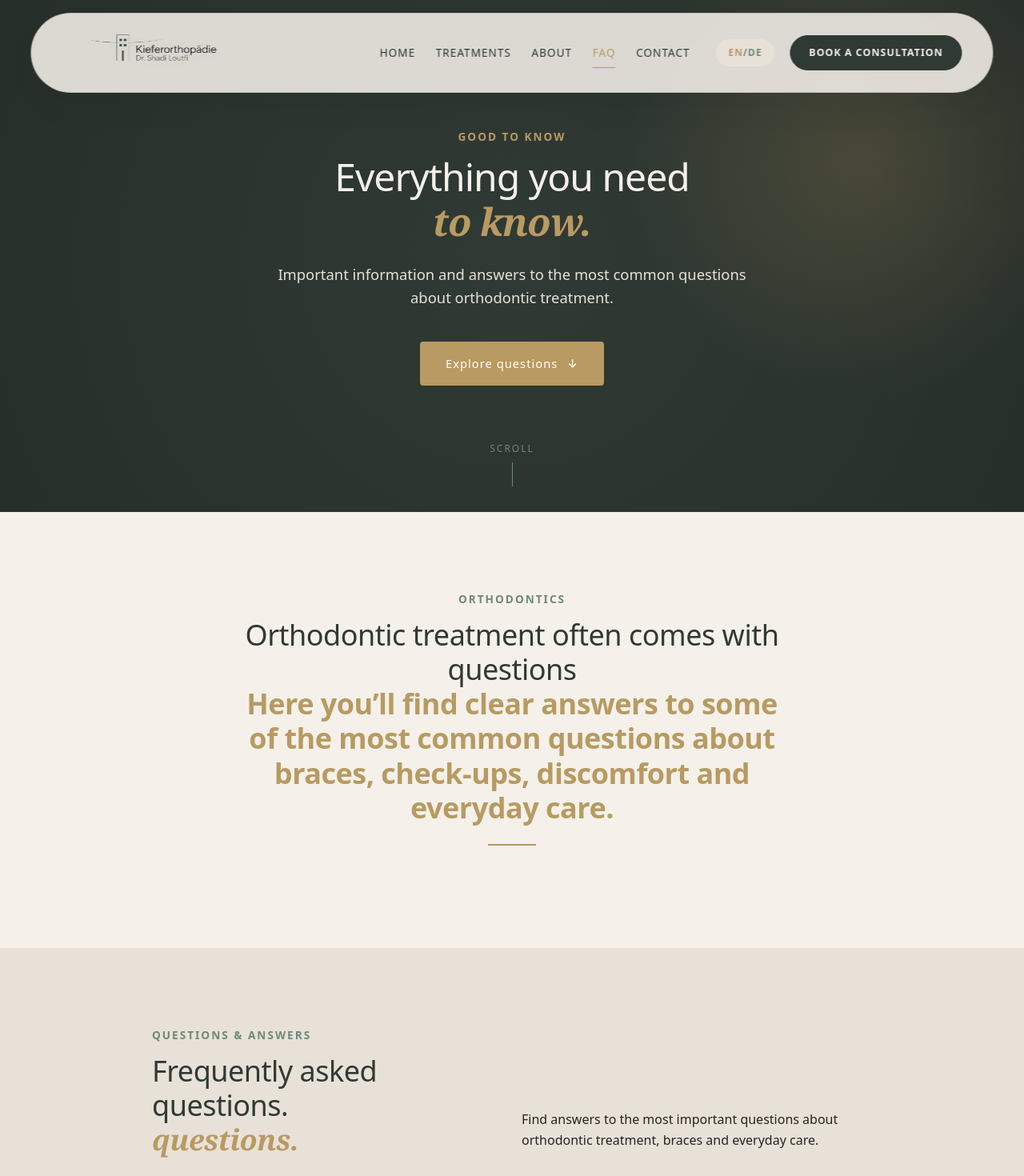
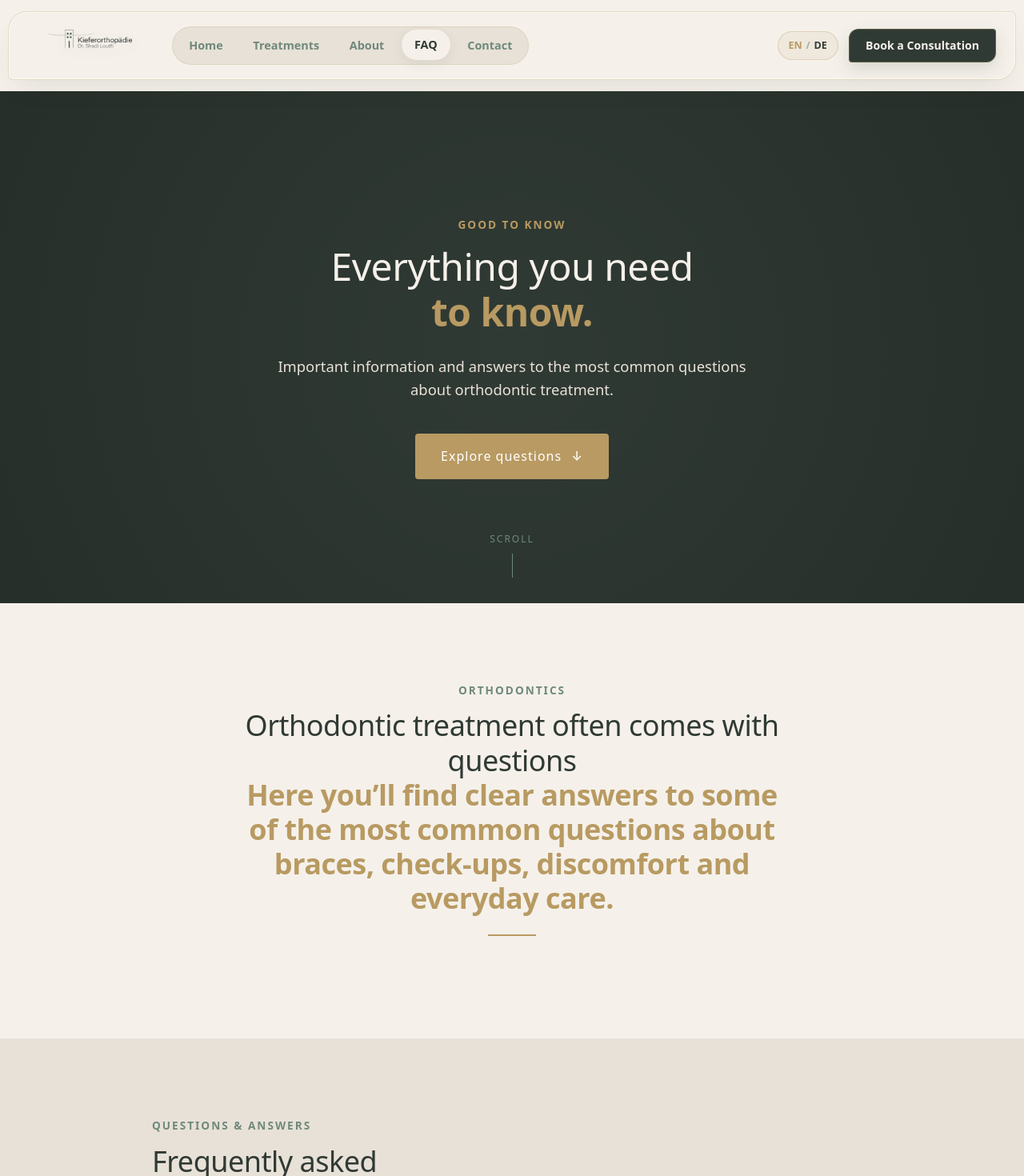
Before and after one commit to ESBER123/Dr.shadi, a React (Vite) app: page /faq in a window 1280 px wide. Shown: the top 1470 px of the page at 80% size. Built offline with nearby package versions, Linux system fonts and the light colour scheme.

Commit message:
Modifying the style and files

```diff
--- a/src/assets/styles/App.css
+++ b/src/assets/styles/App.css
@@ -1,34 +1,25 @@
-/* ==========================================================================
-   Modern Editorial & Luxury Aesthetic (Extra Large Logo Version - Responsive)
-   Theme: High Contrast Ivory & Deep Forest Charcoal
-   ========================================================================== */
+/* ==========================================================
+   BESPOKE ORGANIC-LUXE NAVBAR - Orthodontics & Bio-Glass
+   ========================================================== */
 
 :root {
-  /* Color Palette Variables */
-  --bg-main: #f5f1ea; /* Warm Ivory Base */
-  --bg-alt: #e8e1d8; /* Greige Section Background */
-  --fg-main: #252525; /* Deep Charcoal */
-  --fg-alt: #6f897b; /* Muted Sage */
-  --primary: #303a34; /* Deep Olive Charcoal */
-  --secondary: #b89a62; /* Champagne Gold */
-  --accent-gold: #d4af37; /* Highlight Accent Gold */
-  --glass-bg: rgba(245, 241, 234, 0.88);
-  --border-subtle: rgba(48, 58, 52, 0.15);
-  --transition-smooth: all 0.4s cubic-bezier(0.16, 1, 0.3, 1);
-}
+  /* نظام الألوان المطلوب */
+  --foreground: #252525; /* Deep charcoal */
+  --background: #f5f1ea; /* Warm ivory/cream */
+  --primary: #303a34; /* Deep olive-charcoal */
+  --secondary: #b89a62; /* Champagne/gold */
+  --background-alt: #e8e1d8; /* Soft greige */
+  --foreground-alt: #6f897b; /* Muted sage */
 
-/* Reset & Base Setup */
-*,
-*::before,
-*::after {
-  box-sizing: border-box;
-  margin: 0;
-  padding: 0;
+  /* إعدادات الشكل الغريب المريح */
+  --quirky-radius: 24px 6px 24px 6px;
+  --quirky-radius-hover: 6px 24px 6px 24px;
 }
 
 body {
-  background-color: var(--bg-main);
-  color: var(--fg-main);
+  background-color: var(--background);
+  color: var(--foreground);
+  margin: 0;
   font-family:
     system-ui,
     -apple-system,
@@ -36,397 +27,218 @@
     "Segoe UI",
     Roboto,
     sans-serif;
-  overflow-x: hidden;
 }
 
-/* ==========================================================================
-   1. EDITORIAL HEADER (Floating Glass Capsule) - Responsive Ready
-   ========================================================================== */
+/* النافبار الرئيسية */
 .navbar {
-  position: fixed;
-  top: 1rem;
-  left: 50%;
-  transform: translateX(-50%);
-  width: min(94%, 1350px);
-  height: clamp(75px, 9vw, 100px);
-  background: var(--glass-bg);
-  backdrop-filter: blur(16px);
-  -webkit-backdrop-filter: blur(16px);
-  border: 1px solid var(--border-subtle);
-  border-radius: 100px;
-  padding: 0 clamp(1.2rem, 3vw, 2.5rem);
   display: flex;
   align-items: center;
   justify-content: space-between;
+  gap: 1.5rem;
+  position: sticky;
+  top: 14px;
+  margin: 14px auto;
+  max-width: 1260px;
+  padding: 0.75rem 1.5rem;
+  background: rgba(245, 241, 234, 0.88);
+  backdrop-filter: blur(18px);
+  -webkit-backdrop-filter: blur(18px);
+  border: 1.5px solid rgba(184, 154, 98, 0.28);
+  border-radius: var(--quirky-radius);
+  box-shadow:
+    0 16px 36px -12px rgba(48, 58, 52, 0.12),
+    0 0 0 1px rgba(255, 255, 255, 0.6) inset;
   z-index: 1000;
-  box-shadow: 0 20px 40px rgba(0, 0, 0, 0.04);
+  transition: all 0.45s cubic-bezier(0.16, 1, 0.3, 1);
 }
 
-.logo {
-  display: flex;
+.navbar:hover {
+  border-radius: var(--quirky-radius-hover);
+  border-color: rgba(184, 154, 98, 0.55);
+  box-shadow: 0 20px 45px -10px rgba(48, 58, 52, 0.18);
+}
+
+/* الشعار (تم التكبير هنا) */
+.logo a {
+  display: inline-flex;
   align-items: center;
 }
-
 .logo img {
-  height: clamp(48px, 6vw, 80px);
+  height: 52px; /* <-- تم التكبير من 40px إلى 52px */
+  max-height: 56px;
   width: auto;
   object-fit: contain;
-  transition: var(--transition-smooth);
-  filter: drop-shadow(0 2px 8px rgba(0, 0, 0, 0.07));
+  transition:
+    transform 0.4s cubic-bezier(0.34, 1.56, 0.64, 1),
+    filter 0.3s ease;
+  filter: drop-shadow(0 5px 8px rgba(48, 58, 52, 0.14));
+}
+.logo a:hover img {
+  transform: scale(1.08) rotate(-3deg);
+  filter: drop-shadow(0 10px 18px rgba(184, 154, 98, 0.4));
 }
 
-.logo img:hover {
-  transform: scale(1.05);
-}
-
+/* المنتصف (الروابط + الإجراءات) */
 .header-center {
   display: flex;
   align-items: center;
-  gap: 2rem;
+  justify-content: space-between;
+  flex: 1;
+  gap: 1.5rem;
 }
 
+/* كبسولة الروابط */
 .nav-links {
   display: flex;
   align-items: center;
-  gap: clamp(1rem, 2vw, 1.8rem);
+  gap: 0.35rem;
+  background: var(--background-alt);
+  padding: 4px;
+  border-radius: 9999px;
+  border: 1px solid rgba(184, 154, 98, 0.2);
 }
 
 .nav-links a {
   text-decoration: none;
-  color: var(--primary);
-  font-size: 0.85rem;
-  font-weight: 500;
-  letter-spacing: 1px;
-  text-transform: uppercase;
-  padding: 0.5rem 0;
-  position: relative;
-  transition: var(--transition-smooth);
+  color: var(--foreground-alt);
+  font-weight: 600;
+  font-size: 0.9rem;
+  padding: 0.45rem 1rem;
+  border-radius: 9999px;
+  transition: all 0.3s cubic-bezier(0.4, 0, 0.2, 1);
   white-space: nowrap;
-}
-
-.nav-links a::after {
-  content: "";
-  position: absolute;
-  bottom: 0;
-  inset-inline-end: 0;
-  width: 0%;
-  height: 1px;
-  background-color: var(--secondary);
-  transition: var(--transition-smooth);
-}
-
-.nav-links a:hover::after,
-.nav-links a.active::after {
-  width: 100%;
-  inset-inline-start: 0;
-  inset-inline-end: auto;
 }
 
 .nav-links a:hover,
 .nav-links a.active {
-  color: var(--secondary);
+  color: var(--primary);
+  background: var(--background);
+  box-shadow: 0 4px 14px rgba(48, 58, 52, 0.08);
+  transform: translateY(-1px);
 }
 
+/* قسم الأكشنات (اللغة + الحجز) */
 .header-actions {
   display: flex;
   align-items: center;
-  gap: clamp(0.6rem, 1.5vw, 1.2rem);
+  gap: 0.85rem;
 }
 
+/* زر تبديل اللغة */
 .language-switch {
-  background: var(--bg-alt);
-  border: none;
-  padding: 0.45rem 1rem;
-  border-radius: 50px;
-  font-size: 0.75rem;
+  display: inline-flex;
+  align-items: center;
+  gap: 0.3rem;
+  background: rgba(184, 154, 98, 0.1);
+  border: 1px solid rgba(184, 154, 98, 0.3);
+  padding: 0.45rem 0.8rem;
+  border-radius: 9999px;
+  cursor: pointer;
   font-weight: 700;
-  letter-spacing: 1px;
-  color: var(--fg-alt);
-  cursor: pointer;
-  transition: var(--transition-smooth);
+  font-size: 0.78rem;
+  color: var(--primary);
+  transition: all 0.3s ease;
 }
 
 .language-switch:hover {
-  background: var(--primary);
-  color: var(--bg-main);
+  background: rgba(184, 154, 98, 0.22);
+  transform: scale(1.05);
 }
 
 .language-switch span.active {
   color: var(--secondary);
+  font-weight: 800;
 }
 
+.language-divider {
+  color: var(--foreground-alt);
+  opacity: 0.6;
+}
+
+/* زر الحجز (CTA) */
 .header-cta {
+  display: inline-flex;
+  align-items: center;
+  justify-content: center;
+  text-decoration: none;
   background: var(--primary);
-  color: var(--bg-main);
-  padding: 0.7rem 1.4rem;
-  border-radius: 50px;
-  text-decoration: none;
-  font-size: 0.78rem;
+  color: var(--background);
   font-weight: 600;
-  letter-spacing: 1px;
-  text-transform: uppercase;
-  transition: var(--transition-smooth);
-  border: 1px solid var(--primary);
+  font-size: 0.88rem;
+  padding: 0.55rem 1.25rem;
+  border-radius: 12px 4px 12px 4px;
+  border: 1px solid rgba(184, 154, 98, 0.35);
+  box-shadow: 0 8px 20px rgba(48, 58, 52, 0.15);
+  transition: all 0.35s cubic-bezier(0.16, 1, 0.3, 1);
   white-space: nowrap;
 }
 
 .header-cta:hover {
-  background: transparent;
-  color: var(--primary);
-  box-shadow: 0 10px 20px rgba(48, 58, 52, 0.12);
+  background: linear-gradient(135deg, var(--primary), var(--secondary));
+  color: #ffffff;
+  border-radius: 4px 12px 4px 12px;
+  transform: translateY(-2px) scale(1.03);
+  box-shadow: 0 12px 28px rgba(184, 154, 98, 0.35);
 }
 
-/* ==========================================================================
-   2. HERO SECTION
-   ========================================================= */
-.good-hero {
-  position: relative;
-  min-height: 90vh;
-  padding-top: clamp(120px, 15vw, 170px);
-  padding-bottom: 4rem;
-  padding-inline: 1.5rem;
-  display: flex;
-  flex-direction: column;
-  align-items: center;
-  justify-content: center;
-  background-color: var(--primary);
-  color: var(--bg-main);
-  text-align: center;
-  overflow: hidden;
-}
+/* ==========================================================
+   RESPONSIVE DESIGN (تجاوب تام مع الأجهزة)
+   ========================================================== */
 
-.good-hero::before {
-  content: "";
-  position: absolute;
-  width: min(600px, 90vw);
-  height: min(600px, 90vw);
-  background: radial-gradient(
-    circle,
-    rgba(184, 154, 98, 0.25) 0%,
-    transparent 70%
-  );
-  top: -100px;
-  inset-inline-end: -100px;
-  border-radius: 50%;
-  pointer-events: none;
-}
-
-.good-hero-content {
-  position: relative;
-  z-index: 2;
-  max-width: 800px;
-  width: 100%;
-}
-
-.good-hero-content h1 {
-  font-size: clamp(2.1rem, 5vw, 4.5rem);
-  font-weight: 300;
-  line-height: 1.15;
-  letter-spacing: -1px;
-  margin-bottom: 1.5rem;
-}
-
-.good-hero-content h1 span {
-  font-style: italic;
-  font-weight: 600;
-  color: var(--secondary);
-  font-family: Georgia, serif;
-}
-
-.good-hero-content p {
-  font-size: clamp(0.98rem, 1.8vw, 1.1rem);
-  color: var(--bg-alt);
-  margin-bottom: 2.5rem;
-  max-width: 600px;
-  margin-inline: auto;
-  line-height: 1.6;
-}
-
-.hero-button {
-  display: inline-flex;
-  align-items: center;
-  gap: 0.75rem;
-  padding: 0.9rem 2rem;
-  border-radius: 100px;
-  background-color: var(--secondary);
-  color: #fff;
-  text-decoration: none;
-  font-weight: 600;
-  font-size: 0.92rem;
-  letter-spacing: 1px;
-  transition: var(--transition-smooth);
-}
-
-.hero-button:hover {
-  transform: translateY(-3px);
-  background-color: var(--accent-gold);
-}
-
-/* ==========================================================================
-   3. FAQ ACCORDION
-   ========================================================= */
-.faq-section {
-  padding: clamp(4rem, 8vw, 8rem) clamp(1rem, 4vw, 2rem);
-  background-color: var(--bg-main);
-}
-
-.faq-top {
-  max-width: 900px;
-  margin: 0 auto 3rem;
-}
-
-.faq-top h2 {
-  font-size: clamp(1.75rem, 4vw, 3rem);
-  font-weight: 300;
-  color: var(--primary);
-}
-
-.faq-top h2 span {
-  font-style: italic;
-  font-family: Georgia, serif;
-  color: var(--secondary);
-}
-
-.faq-list {
-  max-width: 900px;
-  margin: 0 auto;
-}
-
-.faq-item {
-  background: transparent;
-  border: none;
-  border-bottom: 1px solid var(--border-subtle);
-  border-radius: 0;
-  padding: 0.3rem 0;
-  transition: var(--transition-smooth);
-}
-
-.faq-question {
-  width: 100%;
-  padding: 1.2rem 0;
-  background: none;
-  border: none;
-  display: flex;
-  justify-content: space-between;
-  align-items: center;
-  cursor: pointer;
-  color: var(--primary);
-  font-size: clamp(1.05rem, 2vw, 1.25rem);
-  font-weight: 500;
-  font-family: inherit;
-  text-align: start;
-  gap: 1rem;
-}
-
-.faq-left {
-  display: flex;
-  align-items: center;
-}
-
-.faq-number {
-  font-family: Georgia, serif;
-  font-style: italic;
-  font-size: clamp(1.1rem, 2vw, 1.4rem);
-  color: var(--secondary);
-  margin-inline-end: clamp(1rem, 2vw, 1.5rem);
-  min-width: 24px;
-}
-
-.faq-item.active {
-  border-bottom-color: var(--secondary);
-}
-
-.faq-item.active .question-text {
-  color: var(--secondary);
-  font-weight: 600;
-}
-
-.faq-icon {
-  position: relative;
-  width: 16px;
-  height: 16px;
-  flex-shrink: 0;
-  transition: var(--transition-smooth);
-}
-
-.faq-icon span {
-  position: absolute;
-  background-color: var(--primary);
-  transition: var(--transition-smooth);
-}
-
-.faq-icon span:nth-child(1) {
-  top: 7px;
-  left: 0;
-  width: 100%;
-  height: 1.5px;
-}
-
-.faq-icon span:nth-child(2) {
-  top: 0;
-  left: 7px;
-  width: 1.5px;
-  height: 100%;
-}
-
-.faq-item.active .faq-icon {
-  transform: rotate(135deg);
-}
-
-.faq-item.active .faq-icon span {
-  background-color: var(--secondary);
-}
-
-.faq-answer {
-  display: grid;
-  grid-template-rows: 0fr;
-  transition: grid-template-rows 0.4s cubic-bezier(0.16, 1, 0.3, 1);
-}
-
-.faq-answer.answer-open {
-  grid-template-rows: 1fr;
-}
-
-.answer-inner {
-  overflow: hidden;
-}
-
-.answer-inner p {
-  padding: 0 0 clamp(1.2rem, 3vw, 2rem) clamp(1.5rem, 5vw, 3rem);
-  color: var(--fg-main);
-  font-size: clamp(0.95rem, 1.5vw, 1.05rem);
-  line-height: 1.8;
-  max-width: 800px;
-}
-
-/* ==========================================================================
-   4. RESPONSIVE BREAKPOINTS & RTL SUPPORT (Logical Properties)
-   ========================================================================== */
-@media (max-width: 992px) {
-  .nav-links {
-    display: none; /* جاهز للقائمة الجانبية الموبايل (Mobile Drawer) إن وجدت */
+@media (max-width: 960px) {
+  .navbar {
+    margin: 10px;
+    padding: 0.65rem 1rem;
+    border-radius: 20px;
+    flex-wrap: wrap;
+  }
+  .header-center {
+    width: 100%;
+    order: 3;
+    justify-content: center;
+    margin-top: 0.4rem;
+    padding-top: 0.4rem;
+    border-top: 1px dashed rgba(184, 154, 98, 0.3);
   }
 }
 
-@media (max-width: 576px) {
+@media (max-width: 640px) {
   .navbar {
-    width: 96%;
-    padding: 0 1rem;
-    border-radius: 60px;
+    margin: 6px;
+    padding: 0.55rem 0.85rem;
+    border-radius: 16px;
   }
-
-  .header-cta {
-    padding: 0.6rem 1rem;
-    font-size: 0.72rem;
+  .logo img {
+    height: 40px; /* تصغير طفيف ومناسب للموبايل لكي لا يستهلك مساحة النافبار */
   }
-
-  .language-switch {
+  .header-center {
+    flex-direction: column;
+    align-items: stretch;
+    gap: 0.5rem;
+  }
+  .nav-links {
+    width: 100%;
+    overflow-x: auto;
+    justify-content: flex-start;
+    padding: 3px;
+    -webkit-overflow-scrolling: touch;
+    scrollbar-width: none;
+  }
+  .nav-links::-webkit-scrollbar {
+    display: none;
+  }
+  .nav-links a {
+    font-size: 0.82rem;
     padding: 0.4rem 0.8rem;
   }
+  .header-actions {
+    width: 100%;
+    justify-content: space-between;
+  }
+  .header-cta {
+    flex: 1;
+    text-align: center;
+    padding: 0.5rem 0.8rem;
+    font-size: 0.82rem;
+  }
 }
-
-/* دعم عربي/إنجليزي تلقائي عبر Logical Properties (`inset-inline`, `margin-inline`, إلخ) */
-[dir="rtl"] .faq-question,
-[dir="ltr"] .faq-question {
-  text-align: start;
-}
```
